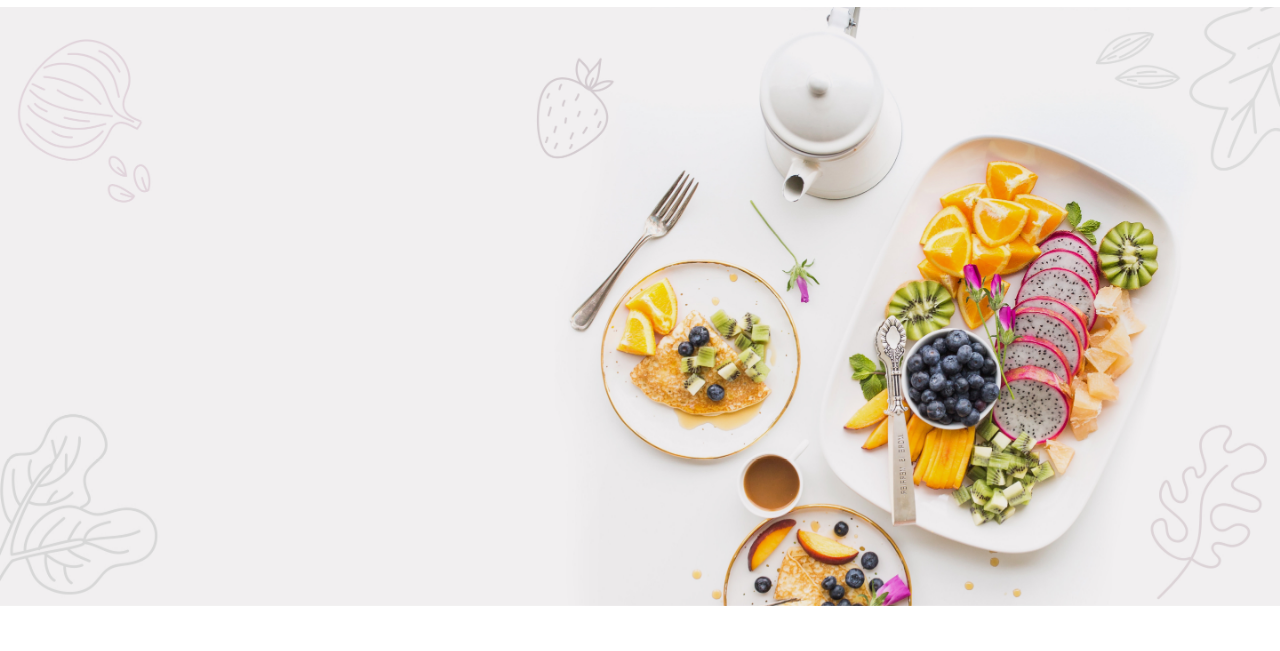
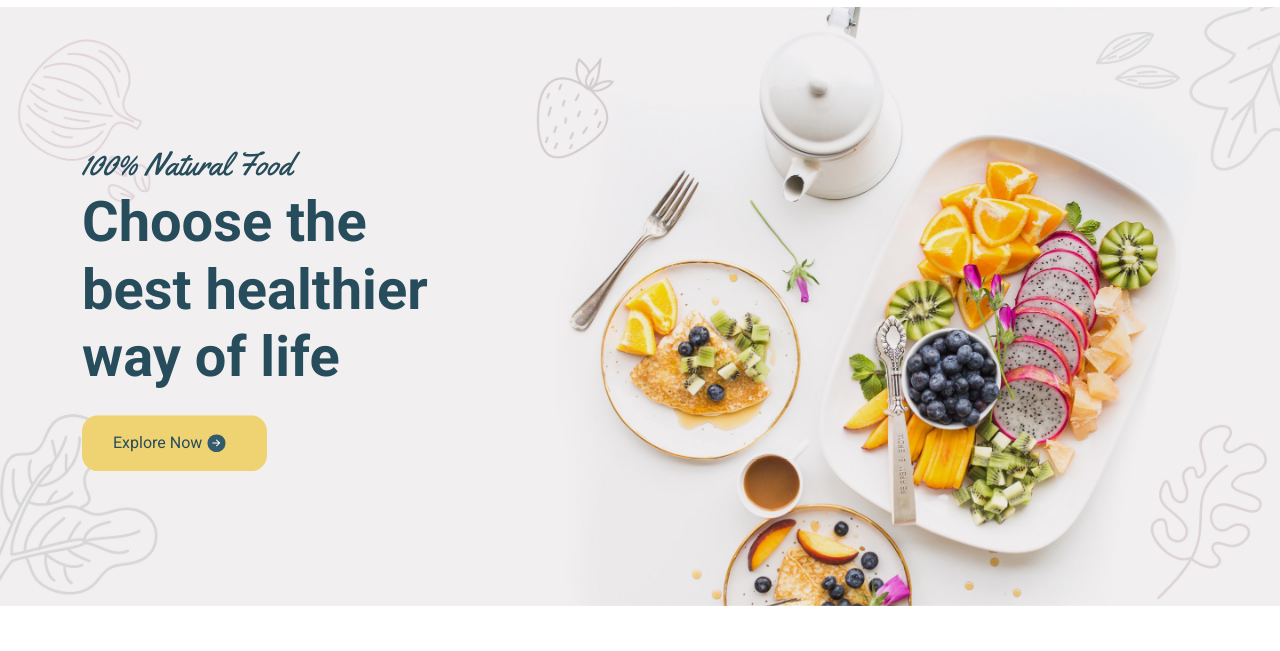
Before and after one commit to hasanunal/BTK-Frontend-Egitim-Mart, a plain HTML site: page index.html in a window 1280 px wide. Shown: the part 107-758 px from the top of the page. Drawn offline with nearby package versions, Linux system fonts and the light colour scheme.

Commit message:
hero slider end

```diff
--- a/assets/css/style.css
+++ b/assets/css/style.css
@@ -18,6 +18,9 @@ body {
 .swiper-pagination-bullet.swiper-pagination-bullet-active {
     background-color: #7EB693;
 }
+.text-mint {
+    color: #274C5B;
+}
 .btn-mint {
     background-color: #274C5B;
     color: #fff;
@@ -26,8 +29,10 @@ body {
     display: flex;
     align-items: center;
     gap: 5px;
-    width: 170px;
     transition: 300ms all;
+}
+.btn-mint .icon {
+    margin-right: 10px;
 }
 .btn-mint:hover {
     background-color: #193540;
@@ -35,6 +40,15 @@ body {
 }
 .btn-mint:hover .icon {
     margin-left: 10px;
+    margin-right: 0;
+}
+.btn-gold {
+    background-color: #EFD372;
+    color: #274C5B;
+}
+.btn-gold:hover {
+    background-color: #efdc96;
+    color: #274C5B;
 }
 .icon {
     display: inline-block;
@@ -292,3 +306,15 @@ body {
     border-radius: 50%;
     object-fit: cover;
 }
+
+.slider-hero-showcase-content {
+    position: absolute;
+    top: 50%;
+    transform: translate(-120%, -50%);
+    max-width: 400px;
+    animation: heroSlider 600ms linear 300ms forwards;
+}
+@keyframes heroSlider {
+    from {transform: translate(-120%, -50%);}
+    to {transform: translate(0%, -50%);}
+  }
--- a/index.html
+++ b/index.html
@@ -55,11 +55,20 @@
     <section>
         <div class="swiper slider--hero-showcase">
             <div class="swiper-wrapper">
-                <div class="swiper-slide">
-                    <img src="assets/img/slider/slider-1.jpg" class="w-100" alt="slider 1">
+                <div class="swiper-slide position-relative">
+                    <div class="container slider-hero-showcase">
+                        <div class="slider-hero-showcase-content">
+                            <span class="d-block font-family-two fs-2 text-mint">100% Natural Food</span>
+                            <span class="d-block fw-bold display-4 text-mint">Choose the best healthier way of life</span>
+                            <div class="section-link mt-4">
+                                <button class="btn btn-mint btn-gold">Explore Now <i class="icon icon-arrow"></i></button>
+                            </div>
+                        </div>
+                    </div>
+                    <img src="assets/img/slider/slider-2.jpg" class="w-100" alt="slider 1">
                 </div>
                 <div class="swiper-slide">
-                    <img src="assets/img/slider/slider-2.jpg" class="w-100" alt="slider 2">
+                    <img src="assets/img/slider/slider-1.jpg" class="w-100" alt="slider 2">
                 </div>
             </div>
         </div>
@@ -423,10 +432,6 @@
         });
         const sliderHeroShowcase = new Swiper(".slider--hero-showcase", {
             loop: true,
-            autoplay: {
-                delay: 2500,
-                disableOnInteraction: false,
-            },
         });
     </script>
 
```
